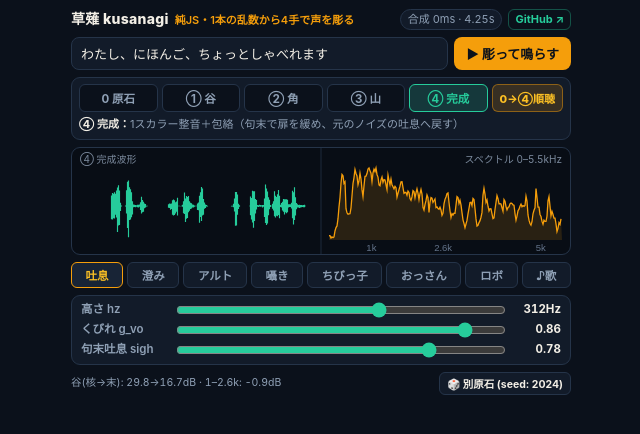
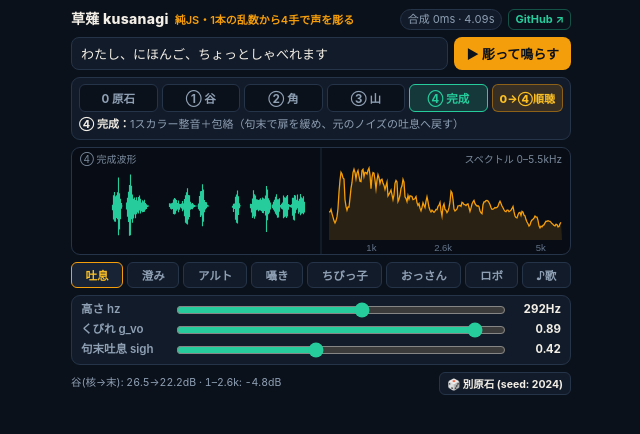
Before and after one commit to poidowl/tsukinami, a plain HTML site: page kusanagi_player.html in a window 1280 px wide. Shown: the whole page, without its empty margins (319-959 px from the left). Drawn offline with Linux system fonts and the light colour scheme.

Commit message:
Sync kusanagi demo with @90f0c44 (v10: consonant & H-row clarity + flanger-free mucosal cushion)

```diff
--- a/kusanagi_player.html
+++ b/kusanagi_player.html
@@ -388,18 +388,18 @@
   <section class="knobs" aria-label="音響パラメータ">
     <div class="knob-row">
       <span class="knob-label">高さ hz</span>
-      <input id="slHz" type="range" min="85" max="450" step="1" value="312">
-      <span class="knob-val" id="valHz">312Hz</span>
+      <input id="slHz" type="range" min="85" max="450" step="1" value="292">
+      <span class="knob-val" id="valHz">292Hz</span>
     </div>
     <div class="knob-row">
       <span class="knob-label">くびれ g_vo</span>
-      <input id="slGvo" type="range" min="0" max="0.96" step="0.01" value="0.86">
-      <span class="knob-val" id="valGvo">0.86</span>
+      <input id="slGvo" type="range" min="0" max="0.96" step="0.01" value="0.89">
+      <span class="knob-val" id="valGvo">0.89</span>
     </div>
     <div class="knob-row">
       <span class="knob-label">句末吐息 sigh</span>
-      <input id="slSigh" type="range" min="0" max="1" step="0.02" value="0.78">
-      <span class="knob-val" id="valSigh">0.78</span>
+      <input id="slSigh" type="range" min="0" max="1" step="0.02" value="0.42">
+      <span class="knob-val" id="valSigh">0.42</span>
     </div>
   </section>
 
@@ -418,33 +418,33 @@ const KNOB_KEYS = ["seed", "hz", "fscale", "rate", "g_vo", "tilt_w", "sigh", "ji
 const PRESETS = {
   hitofude: {
     label: "澄み",
-    description: "澄み（標準：非対称ベルヌーイ2唇扉×5極声道で彫る透明女声 350Hz）",
-    seed: 2024, hz: 350.0, fscale: 1.17, rate: 1.26,
-    g_vo: 0.89, damp: 0.08, shin: 1.0, tilt_w: 5, sigh: 0.0, jitter: 0.0026, wander_st: 0.18,
+    description: "澄み（標準：フランジャー臭を断った折れ角ゼロ粘膜扉×実寸声道の明瞭キュート女声 326Hz）",
+    seed: 2024, hz: 326.0, fscale: 1.12, rate: 1.20,
+    g_vo: 0.895, damp: 0.30, shin: 1.0, tilt_w: 5, sigh: 0.0, jitter: 0.0022, wander_st: 0.16,
   },
   toiki: {
     label: "吐息",
-    description: "吐息（非対称ベルヌーイ扉を句末で緩め、元の1本線の吐息へほどける女声 312Hz）",
-    seed: 2024, hz: 312.0, fscale: 1.15, rate: 1.30,
-    g_vo: 0.86, damp: 0.12, shin: 1.0, tilt_w: 6, sigh: 0.78, jitter: 0.0030, wander_st: 0.18,
+    description: "吐息（本命v9：母音・子音・ハ行の明瞭度と句末吐息を両立した自然女声 292Hz）",
+    seed: 2024, hz: 292.0, fscale: 1.07, rate: 1.22,
+    g_vo: 0.885, damp: 0.32, shin: 1.0, tilt_w: 5, sigh: 0.42, jitter: 0.0024, wander_st: 0.16,
   },
   alto: {
     label: "アルト",
     description: "大人アルト（落ち着いた中低域 220Hz・句末吐息つきのハスキー女声）",
-    seed: 2024, hz: 220.0, fscale: 1.08, rate: 1.30,
-    g_vo: 0.87, damp: 0.14, shin: 1.0, tilt_w: 5, sigh: 0.65, jitter: 0.0036, wander_st: 0.18,
+    seed: 2024, hz: 220.0, fscale: 1.02, rate: 1.26,
+    g_vo: 0.875, damp: 0.30, shin: 1.0, tilt_w: 5, sigh: 0.55, jitter: 0.0028, wander_st: 0.16,
   },
   sasayaki: {
     label: "囁き",
-    description: "半有声囁き（浅い扉くびれG=0.64で倍音の谷に元のノイズの風を残す耳元ささやき）",
-    seed: 2024, hz: 305.0, fscale: 1.15, rate: 1.30,
-    g_vo: 0.64, damp: 0.16, shin: 1.0, tilt_w: 6, sigh: 0.85, jitter: 0.0036, wander_st: 0.16,
+    description: "半有声囁き（浅い扉くびれG=0.68で倍音の谷に元のノイズの風を残す耳元ささやき）",
+    seed: 2024, hz: 295.0, fscale: 1.08, rate: 1.26,
+    g_vo: 0.68, damp: 0.34, shin: 1.0, tilt_w: 6, sigh: 0.78, jitter: 0.0030, wander_st: 0.16,
   },
   chibi: {
     label: "ちびっ子",
-    description: "ちびっ子（短い声道 fscale=1.32・高ピッチ 400Hz・明るい粗削り tilt_w=4）",
-    seed: 2024, hz: 400.0, fscale: 1.32, rate: 1.20,
-    g_vo: 0.89, damp: 0.08, shin: 1.0, tilt_w: 4, sigh: 0.0, jitter: 0.0026, wander_st: 0.20,
+    description: "ちびっ子（短め声道 fscale=1.20・高ピッチ 375Hz・明るい粗削り tilt_w=4）",
+    seed: 2024, hz: 375.0, fscale: 1.20, rate: 1.18,
+    g_vo: 0.895, damp: 0.28, shin: 1.0, tilt_w: 4, sigh: 0.0, jitter: 0.0024, wander_st: 0.18,
   },
   ossan: {
     label: "おっさん",
@@ -499,7 +499,7 @@ const VOICELESS = new Set(["k", "s", "sh", "t", "ch", "ts", "h", "f", "p"]);
 const VOICED_OBS = new Set(["g", "d", "b", "z", "j"]);
 const KOTOBA_PRM = {
   alpha: 1.15, alpha3: 1.3, T: 30, Tvc: 30, Tvv: 40, Tpal: 40, undershoot: 80, f1on: 280, f1drop: true,
-  smooth: 30, smooth_j: [30, 30, 30], ou_long: true,
+  smooth: 30, smooth_j: [30, 30, 30], ou_long: true, ei_long: true,
   vdl: -4.0, vbg: 4.0, rdl: -4.0,
   VT: { a: [850, 1400, 2800], i: [330, 2750, 3300], u: [380, 1300, 2650], e: [520, 2350, 3000], o: [650, 1050, 2850] },
   LE: { lab: [0.75, 280], alv: [0.40, 1250], pal: [0.30, 1850], velF: [0.95, 300], velB: [1.05, 350] },
@@ -515,7 +515,7 @@ const KOTOBA_PRM = {
   VL: { a: 0.0, e: -0.5, i: -0.8, o: -0.3, u: -0.3 },
   CL: {
     k: [-12, -5], t: [-12, -5], p: [-12, -5], ch: [-12, -4], ts: [-12, -4], g: [-4, -2], d: [-4, -2], b: [-4, -2],
-    s: [-3, -3], sh: [-3, -3], z: [-3, -2], j: [-3, -2], h: [-5, -4], f: [-5, -4], m: [-1.5, -1.5], n: [-1.5, -1.5],
+    s: [-3, -3], sh: [-3, -3], z: [-3, -2], j: [-3, -2], h: [-2.4, -1.6], f: [-2.4, -1.6], m: [-1.5, -1.5], n: [-1.5, -1.5],
     r: [-1.0, -1.0], w: [-0.5, -0.5], y: [-0.5, -0.5],
   },
   TAILT: { "stop-vl": -6.0, Q: -6.0, "fric-vl": -1.0, "h-vl": -1.0, stop: -2.0 },
@@ -868,7 +868,9 @@ function tracksFromKana(text, pre = 0.6, post = 0.1, params = null) {
     }
     if (c === "h" || c === "f") {
       setslice(G[0], i0, ib, 0.4); setslice(G[1], i0, ib, 0.9); setslice(G[2], i0, ib, 0.9);
-      if (v === "i" && c === "h") rawBands.push([i0, ib, 3500, 700, 1.0 + 3500 / 2500.0]);
+      if (v === "i" && c === "h") rawBands.push([i0, ib, 3400, 700, 2.0]);
+      else if (c === "f") rawBands.push([i0, ib, 1750, 900, 1.08]);
+      else rawBands.push([i0, ib, Math.round(vt(s)[1]), 700, 1.25]);
     }
     if (["k", "g", "t", "d", "p", "b", "ch", "ts"].includes(c)) {
       const ce = i0 + ((c === "ch" || c === "ts") ? Math.floor(nc / 2) : Math.max(1, nc - P.asp));
@@ -1401,15 +1403,15 @@ function normalizeToRms(x, targetRms = 0.16, ceiling = 0.891, gateStart = 0, gat
 function makeHitofude(text, opts = {}) {
   const {
     seed = 2024,
-    hz = 350.0,       // 基準ピッチ高さ (Hz)。女声 300〜360、アルト 220、子ども 400、男声 105〜155
-    fscale = 1.17,    // 声道長逆スケール（フォルマント倍率）。1.15〜1.22=女声、1.08=アルト、0.85=太い男声
-    rate = 1.26,      // 話速倍率（小さいほど速い、1.25〜1.32=自然な会話）
-    g_vo = 0.89,      // 有声くびれ深さ G (0.0〜0.97)。扉の締まり・倍音の谷深さを決める
+    hz = 326.0,       // 基準ピッチ高さ (Hz)。女声 290〜340、アルト 220、ちびっ子 375、男声 105〜155
+    fscale = 1.12,    // 声道長逆スケール（フォルマント倍率）。1.07〜1.12=女声、1.02=アルト、0.85=太い男声
+    rate = 1.20,      // 話速倍率（小さいほど速い、1.20〜1.26=自然な会話）
+    g_vo = 0.895,     // 有声くびれ深さ G (0.0〜0.97)。扉の締まり・倍音の谷深さを決める
     tilt_w = 5,       // 高域粗削り幅 w (整数 >=1)。4〜5=標準、6=柔らかい吐息、>=8=こもった暗声
     sigh = 0.0,       // 句末の息抜き量 (0.0〜1.0)。句末母音後半で扉を緩め、声を元の吐息へ戻す
-    jitter = 0.0026,  // 1周期ごとの微細周期揺らぎ率 (0.0=完全周期ロボ)
-    wander_st = 0.18, // ピッチの緩やかな自然漂い幅 (半音、0.0=冷凍固定)
-    damp = 0.08,      // 声帯波帰還路の高域減衰 (0.0..0.95、高域ほど自然に元のノイズの息を残す)
+    jitter = 0.0022,  // 1周期ごとの微細周期揺らぎ率 (0.0=完全周期ロボ)
+    wander_st = 0.16, // ピッチの緩やかな自然漂い幅 (半音、0.0=冷凍固定)
+    damp = 0.30,      // 声帯波帰還路の高域減衰 (0.0..0.95、高域コムのフランジャー櫛を消し素の息を残す)
     shin = 1.0,       // 声門2唇粘膜扉×5極声道の再帰結合度 (1.0=既定、0.0=冷凍ロボ用の片道コム)
     level_k = 0.65,   // 母音定常部の1スカラー整音強度 (0.0〜1.0、瞬間スペクトル傾斜変化 0.00 dB)
     pre = 0.6,        // 発話前の無音長 (秒)
@@ -1418,8 +1420,8 @@ function makeHitofude(text, opts = {}) {
     vd_ms = null,     // 歌モード：モーラごとの母音長配列 [ms, ...]
     vib_c = 6.0,      // 歌モード：長音ビブラート深さ (cent)
     captureSteps = false, // true のとき [原石0, ①声帯波/谷, ②粘膜扉/角, ③声道, ④完成] の5波形を返す
-    combG = 0.985,    // サラサラ化 (11-20 既定 soroe2): 有声のあいだ粘膜コム帰還を combG×有声度 に固定 (上限 0.9995)。null で 7f09d18 までの旧い音
-    rawAirMul = 0.6,  // サラサラ化 (11-20 既定 soroe2): 扉を通る生ノイズ rawAir の倍率。1.0 で旧い音（旧い音 = {combG: null, rawAirMul: 1.0}）
+    combG = null,     // サラサラ化オプション: 有声中の粘膜コム帰還固定値 (例: 0.985、上限 0.9995)。null で g_vo に従う既定動作
+    rawAirMul = 1.0,  // 扉を通る生ノイズ rawAir の倍率オプション (既定 1.0)
   } = opts;
   let accentKw = null, targetText = text, phraseCuts = null;
   const hasMarks = /['’0/| 　?？]/.test(text);
@@ -1432,7 +1434,7 @@ function makeHitofude(text, opts = {}) {
   const fpz = FP / 1000.0;
   const prm = { rate, fend_at: sigh > 0.0 ? 0.45 : 0.16, phraseCuts };
   if (vd_ms) prm.vd_ms = vd_ms;
-  if (uta_hz && uta_hz.length) { prm.no_dev = true; prm.ou_long = false; }
+  if (uta_hz && uta_hz.length) { prm.no_dev = true; prm.ou_long = false; prm.ei_long = false; }
   const r = tracksFromKana(targetText, pre, post, prm);
   const n = r.n;
   const N = Math.trunc(n * fpz * SR);
@@ -1473,7 +1475,7 @@ function makeHitofude(text, opts = {}) {
       }
     }
   } else {
-    const acc = sigh >= 0.25
+    const acc = (sigh >= 0.25 || hz < 200.0)
       ? Object.assign({}, ACCENT_NORMAL, { rng: 6.2, jump: 2.8, fall: 3.8, sag: 0.9, decl: 1.4, fin: 2.6 })
       : ACCENT_CUTE;
     f0_fr = f0Rule(r.moras, n, Object.assign({}, acc, { reg: hz }, accentKw || {}));
@@ -1558,8 +1560,10 @@ function makeHitofude(text, opts = {}) {
   let x1 = null, x2 = null;
   if (shin > 0.0) {
     const hiMix = Math.min(1.0, Math.max(0.0, (hRef - 125.0) / 85.0));
-    x = karuku(x, hRef >= 200.0 ? 115 : 220);
+    x = karuku(x, 320);
     const xClean = arakezuriT(x.slice(), tw, 2, perSample(cons_sharp, N));
+    const xSeed = hiMix > 0.4 ? arakezuri(xClean, 5, 1) : xClean;
+    const softPos = (v) => { const z = v * 12.0; return z > 20.0 ? v : (z < -20.0 ? 0.0 : Math.log1p(Math.exp(z)) / 12.0); };
     const pLungWalk = furafura(x, 0.38, 0.14 - 0.10 * hiMix, 0.045 + 0.175 * hiMix);
     const F5 = F4.map((v) => (fs < 0.92 ? Math.min(4850.0, v * 1.26) : Math.min(8800.0, v + 1100.0 * fs)));
     const F1S = perSample(F1, N), F2S = perSample(F2, N), F3S = perSample(F3, N), F4S = perSample(F4, N), F5S = perSample(F5, N);
@@ -1567,9 +1571,9 @@ function makeHitofude(text, opts = {}) {
     const twoPiSR = (2.0 * Math.PI) / SR, piSR = Math.PI / SR;
     const ret = 0.45 * shin;
     const qSoft = 1.45 - 0.30 * hiMix;
-    const rawAir = rawAirMul === 1.0 ? 0.02 + 0.12 * hiMix : (0.02 + 0.12 * hiMix) * rawAirMul;
+    const rawAir = rawAirMul === 1.0 ? 0.02 + 0.03 * hiMix : (0.02 + 0.03 * hiMix) * rawAirMul;
     const combGx = combG === null || combG === undefined ? null : Math.min(+combG, 0.9995);
-    const radK = 0.42 + 0.54 * hiMix;
+    const radK = 0.42 + 0.48 * hiMix;
     const bern = 0.55 * hiMix;
     const loGain = 1.805 - 0.155 * hiMix;
     const upGain = 3.10 - 0.10 * hiMix;
@@ -1588,14 +1592,17 @@ function makeHitofude(text, opts = {}) {
       const pRet = Math.tanh((0.70 * (y1_1 - p1Prev) + 0.30 * (ycPrev - (i > 1 ? yc[i - 2] : 0.0))) * 4.5);
       p1Prev = y1_1;
       const fb1 = readDelay(gBuf, i, p); gLp1 = (1.0 - damp) * fb1 + damp * gLp1;
-      gBuf[i] = Math.tanh((cIn * xClean[i] + gT * (gLp1 + ret * 0.24 * doorPrev * pRet)) * 0.85) / 0.85;
+      gBuf[i] = Math.tanh((cIn * xSeed[i] + gT * (gLp1 + ret * 0.24 * doorPrev * pRet)) * 0.85) / 0.85;
       const fb2 = readDelay(gBuf2, i, p); gLp2 = (1.0 - damp) * fb2 + damp * gLp2;
       const gVal = Math.tanh((cIn * gBuf[i] + gT * (gLp2 + ret * 0.16 * doorPrev * pRet)) * 0.85) / 0.85;
       gBuf2[i] = gVal;
       doorLp1 = (1.0 - aClose) * gVal + aClose * doorLp1;
       doorLp2 = (1.0 - aOpen) * doorLp1 + aOpen * doorLp2;
-      const neck = Math.min(doorLp2 * upGain, doorLp1 * loGain - bern * uFlow);
-      const door = (vo > 0.01 && neck > 0.0) ? ((1.0 - hiMix + hiMix * vo) * (neck / (neck + knee))) : 0.0;
+      const uUp = doorLp2 * upGain, uLo = doorLp1 * loGain - bern * uFlow;
+      const neck = hiMix > 0.4
+        ? softPos(0.5 * (uUp + uLo - Math.sqrt((uUp - uLo) * (uUp - uLo) + 0.010)))
+        : Math.max(0.0, Math.min(uUp, uLo));
+      const door = vo > 0.01 ? ((1.0 - hiMix + hiMix * vo) * (neck / (neck + knee))) : 0.0;
       doorPrev = door;
       if (door > 0.0) {
         const pLoad = Math.tanh((0.70 * y1_1 + 0.30 * ycPrev) * 3.0);
@@ -1624,8 +1631,8 @@ function makeHitofude(text, opts = {}) {
       yc[i] = o5; ycPrev = o5;
     }
     if (captureSteps) { x1 = gBuf2.slice(); x2 = uOut.slice(); }
-    const ycAc = karuku(yc, hRef >= 200.0 ? 115 : 220);
-    x = uOut;
+    const ycAc = karuku(yc, hRef >= 200.0 ? 260 : 220);
+    x = xClean;
     for (let i = 1; i < N; i++) ycRad[i] = ycAc[i] - radK * ycAc[i - 1];
   } else {
     x = combPeriod(x, PER, GS, damp);
@@ -1645,7 +1652,14 @@ function makeHitofude(text, opts = {}) {
     yc = resonator2Pole(yc, perSample(F4, N), 220.0, 14.0);
     for (let i = 1; i < N; i++) ycRad[i] = yc[i] - 0.70 * yc[i - 1];
   }
-  const vScale = 0.43 * (rmsActive(x) / (rmsActive(ycRad) || 1.0));
+  let vScale;
+  if (shin > 0.0) {
+    let vInSq = 0.0, vOutSq = 0.0, vCnt = 0;
+    for (let i = 1; i < N; i++) if (GS[i] > 0.25) { vInSq += x[i] * x[i]; vOutSq += ycRad[i] * ycRad[i]; vCnt++; }
+    vScale = 0.45 * ((vCnt > 0 ? Math.sqrt(vInSq / vCnt) : rmsActive(x)) / ((vCnt > 0 ? Math.sqrt(vOutSq / vCnt) : rmsActive(ycRad)) || 1.0));
+  } else {
+    vScale = 0.43 * (rmsActive(x) / (rmsActive(ycRad) || 1.0));
+  }
   const bpc = yamaBp(x, perSample(f_cons_cen, N), 0.50, 1, 2);
   const G1S = perSample(r.G1, N);
   const FCW = perSample(smooth1(f_cons_w, 6), N);
@@ -1882,9 +1896,9 @@ const STEP_META = [
 ];
 const STEP_META_COUPLED = [
   ["0 原石：", "uniform(-1, 1) の生ホワイトノイズ1本（呼気圧もジッタもこの1本から）"],
-  ["① 声帯波：", "声道からの帰還圧を受けながら2段コムで揺れる声帯組織波"],
-  ["② 非対称扉：", "上唇は丸く開き、下唇はベルヌーイ吸い寄せでスパッと閉じて呼気流を刻む"],
-  ["③ 5極声道：", "扉と再帰結合した F1–F5 粘膜声道＋唇微分放射と子音帯の響き"],
+  ["① 声帯波：", "声道からの帰還圧を受けながら2段コム＋高域dampで揺れる滑らかな声帯組織波"],
+  ["② 非対称扉：", "上唇は丸く開き、下唇はベルヌーイ吸い寄せ×粘膜ソフトクッションでフランジャーなく呼気流を刻む"],
+  ["③ 5極声道：", "扉と再帰結合した F1–F5 粘膜声道＋唇微分放射と、明瞭な子音・ハ行帯の響き"],
   ["④ 完成：", "1スカラー整音＋包絡（句末で扉を緩め、元のノイズの吐息へ戻す）"],
 ];
 
@@ -1947,7 +1961,7 @@ function getOpts() {
     sigh: isUta ? 0.0 : sigh,
     jitter: base.jitter,
     wander_st: base.wander_st,
-    damp: base.damp ?? 0.08,
+    damp: base.damp ?? 0.30,
     shin: base.shin ?? 1.0,
     uta_hz: isUta ? UTA_MELODY : null,
     captureSteps: true,
@@ -2338,7 +2352,7 @@ presetBtns.forEach((btn) => {
     if (pk === "uta") {
       isUta = true;
       curPreset = "hitofude";
-      slHz.value = "340";
+      slHz.value = "326";
       slGvo.value = "0.90";
       if (BUILTIN_TEXTS.has(curVal)) elInput.value = UTA_TEXT;
     } else {
```
Also changed, not shown: kusanagi.html (+8 -7 lines).
